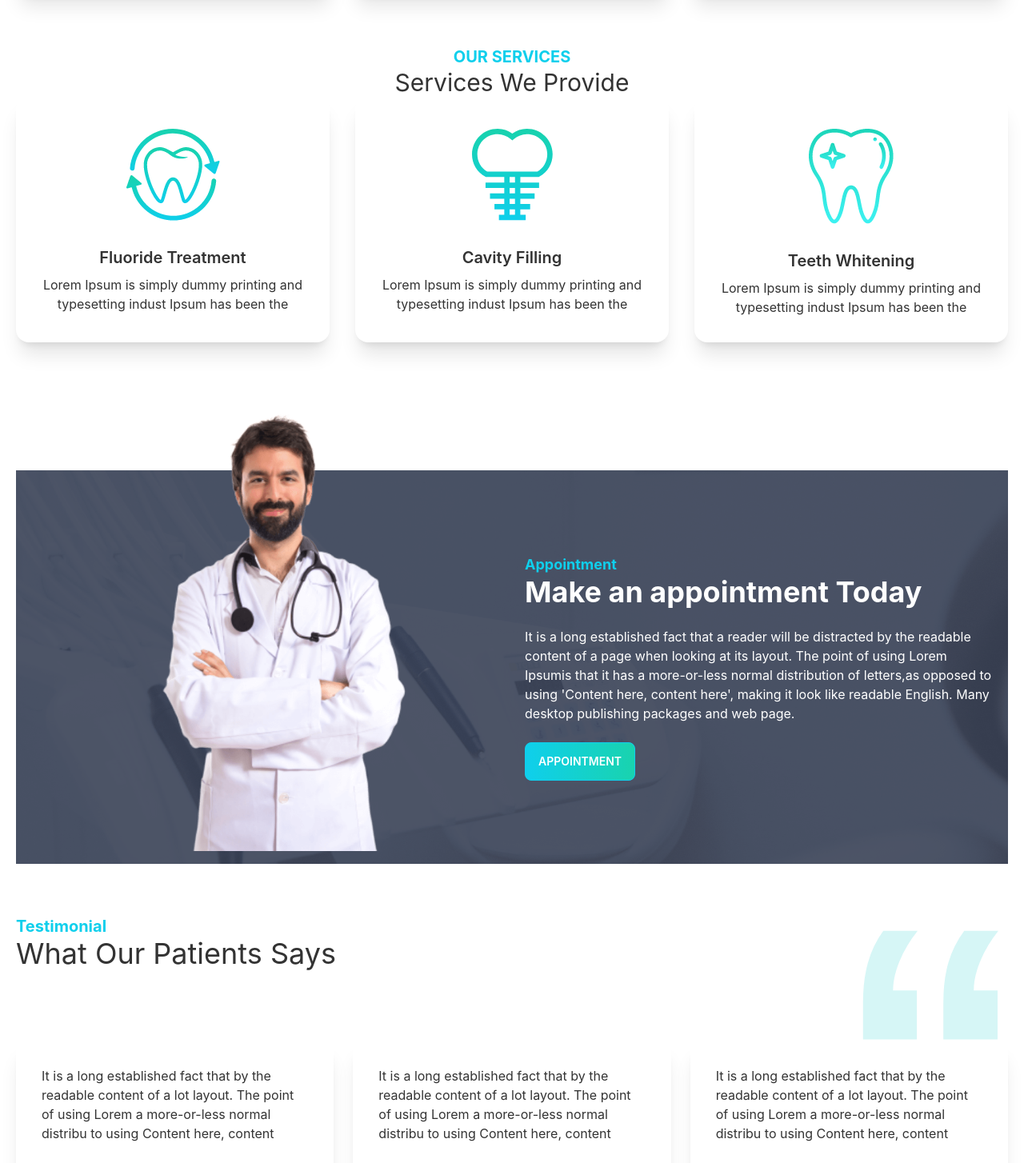
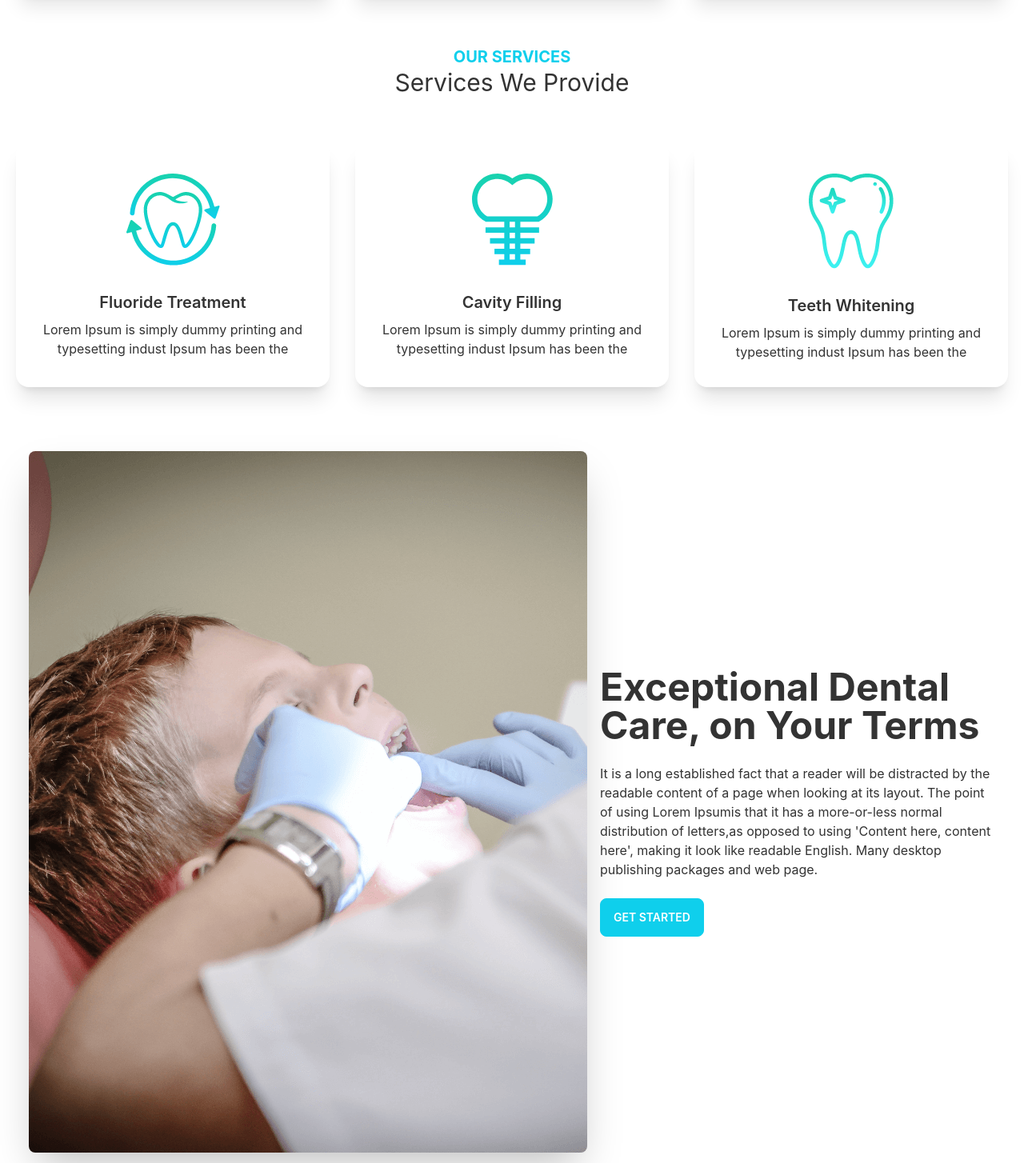
Before and after one commit to Rabbe10581/doctors-portal-client, a React (Create React App) app: page / in a window 1280 px wide. Shown: the part 820-2274 px from the top of the page at 80% size. Built offline with nearby package versions, Linux system fonts and the light colour scheme.

Commit message:
Exceptional treatment page added

```diff
--- /dev/null
+++ b/src/Pages/Home/Exceptional/Exceptional.js
@@ -0,0 +1,19 @@
+import React from 'react';
+import img from '../../../assets/images/treatment.png'
+
+const Exceptional = () => {
+    return (
+        <section className="hero mt-16">
+            <div className="hero-content flex-col lg:flex-row lg:justify-around">
+                <img src={img} className=" rounded-lg shadow-2xl" alt='' />
+                <div className='lg:w-1/2'>
+                    <h1 className="text-4xl lg:text-5xl font-bold">Exceptional Dental Care, on Your Terms</h1>
+                    <p className="py-6">It is a long established fact that a reader will be distracted by the readable content of a page when looking at its layout. The point of using Lorem Ipsumis that it has a more-or-less normal distribution of letters,as opposed to using 'Content here, content here', making it look like readable English. Many desktop publishing packages and web page.</p>
+                    <button className="btn text-white btn-primary">Get Started</button>
+                </div>
+            </div>
+        </section>
+    );
+};
+
+export default Exceptional;
--- a/src/Pages/Home/Home/Home.js
+++ b/src/Pages/Home/Home/Home.js
@@ -1,5 +1,6 @@
 import React from 'react';
 import Banner from '../Banner/Banner';
+import Exceptional from '../Exceptional/Exceptional';
 import InfoCards from '../InfoCards/InfoCards';
 import MakeAppointment from '../MakeAppointment/MakeAppointment';
 import Services from '../Services/Services';
@@ -11,6 +12,7 @@ const Home = () => {
             <Banner></Banner>
             <InfoCards></InfoCards>
             <Services></Services>
+            <Exceptional></Exceptional>
             <MakeAppointment></MakeAppointment>
             <Testimonial></Testimonial>
         </div>
--- a/src/Pages/Home/Services/Services.js
+++ b/src/Pages/Home/Services/Services.js
@@ -33,7 +33,7 @@ const Services = () => {
                 <h3 className='text-xl font-bold text-primary uppercase'>Our Services</h3>
                 <h2 className='text-3xl'>Services We Provide</h2>
             </div>
-            <div className='grid gap-8 grid-cols-1 md:grid-cols-2 lg:grid-cols-3'>
+            <div className='grid mt-7 md:mt-14 gap-8 grid-cols-1 md:grid-cols-2 lg:grid-cols-3'>
                 {
                     servicesData.map(service => <Service
                         key={service.id}
```
